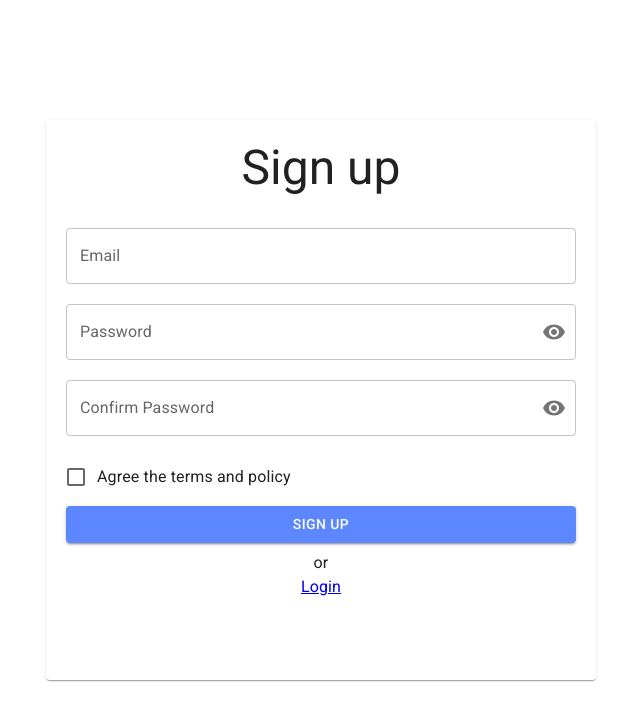
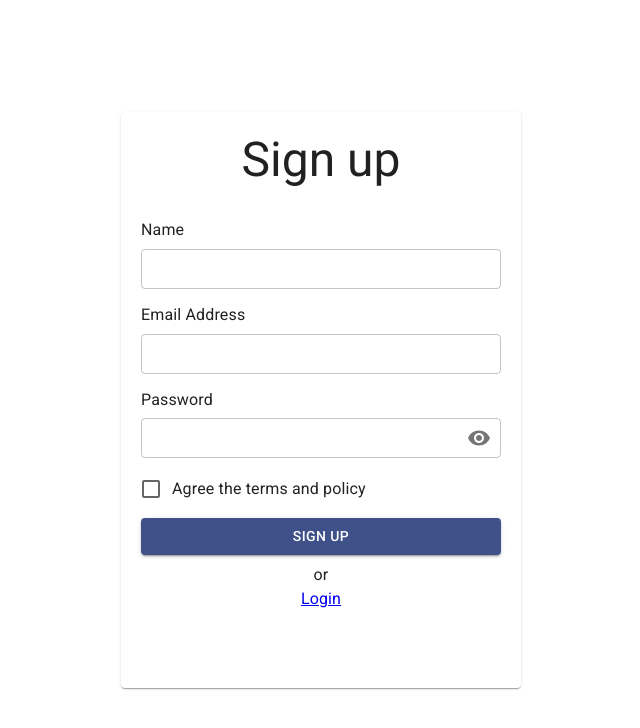
Before and after one commit to HamzaLatifGIT/Dashboard-Project, a React (Vite) app: page /signup in a window 1280 px wide. Shown: the top 728 px of the page, without its empty margins (319-959 px from the left). Built offline with nearby package versions, Linux system fonts and the light colour scheme.

Commit message:
register modification

```diff
--- a/package.json
+++ b/package.json
@@ -14,6 +14,7 @@
     "@emotion/styled": "^11.11.0",
     "@mui/icons-material": "^5.15.14",
     "@mui/material": "^5.15.14",
+    "chart.js": "^4.4.2",
     "react": "^18.2.0",
     "react-chartjs-2": "^5.2.0",
     "react-dom": "^18.2.0",
--- a/src/Pages/Auth/Login.jsx
+++ b/src/Pages/Auth/Login.jsx
@@ -2,7 +2,7 @@ import { React, useState } from 'react';
 import { Link } from "react-router-dom"
 
 // MUI :
-import { Grid, Paper, TextField, Typography, Button, FormControl, InputLabel, OutlinedInput, InputAdornment, IconButton, Box } from "@mui/material"
+import { Grid, Paper, Typography, Button, FormControl, InputLabel, OutlinedInput, InputAdornment, IconButton, Box } from "@mui/material"
 
 // ICONS :
 import Visibility from '@mui/icons-material/Visibility';
@@ -26,7 +26,7 @@ function Login() {
 
 
     const logincard = {
-        padding: 20, height: '70vh', width: 456, margin: "20px auto"
+        padding: 20, height: '70vh', width: 400, margin: "20px auto"
     }
 
     const btnstyle = {
--- a/src/Pages/Auth/Register.jsx
+++ b/src/Pages/Auth/Register.jsx
@@ -2,7 +2,7 @@ import { React, useState } from 'react'
 import { Link } from "react-router-dom"
 
 // MUI :
-import { Grid, Paper, TextField, Typography, FormControlLabel, FormControl, Checkbox, Button, InputLabel, OutlinedInput, InputAdornment, IconButton } from "@mui/material"
+import { Grid, Paper, Typography, FormControlLabel, FormControl, Checkbox, Button, OutlinedInput, InputAdornment, IconButton } from "@mui/material"
 
 // ICONS :
 import Visibility from '@mui/icons-material/Visibility';
@@ -14,11 +14,11 @@ import VisibilityOff from '@mui/icons-material/VisibilityOff';
 
 function Signup() {
 
+
+
     const [showPassword, setShowPassword] = useState(false);
-    const [showConfirmPassword, setShowConfirmPassword] = useState(false);
 
     const handleClickShowPassword = () => setShowPassword((show) => !show);
-    const handleClickShowConfirmPassword = () => setShowConfirmPassword((show) => !show);
 
 
     const [emails, setEmail] = useState('')
@@ -32,10 +32,10 @@ function Signup() {
     }
 
     const logincard = {
-        padding: 20, height: '70vh', width: 550, margin: "20px auto"
+        padding: 20, height: '72vh', width: 400, margin: "20px auto"
     }
     const marginBottom = {
-        marginBottom: 20
+        marginBottom: 10
     }
     const btnstyle = {
         margin: '8px 0'
@@ -51,17 +51,24 @@ function Signup() {
                 <Paper elevation={1} style={logincard}>
                     <Grid sx={{ marginBottom: 3 }}><Typography variant='h3' textAlign={'center'}>Sign up</Typography ></Grid>
 
-                    <TextField label="Email" variant="outlined" fullWidth margin="dense" style={marginBottom} onChange={(e) => { setEmail(e.target.value) }} value={emails} />
-
-                    <FormControl variant="outlined" fullWidth onChange={(e) => { setPassword(e.target.value) }} value={passwords} style={marginBottom}>
-                        <InputLabel htmlFor="outlined-adornment-password">Password</InputLabel>
-                        <OutlinedInput inputProps={{
-                            autoComplete: 'new-password',
-                            form: {
-                                autoComplete: 'off',
-                            },
-                        }}
-                            id="outlined-adornment-password"
+                    <FormControl fullWidth size='small'>
+                        <Typography sx={{ my: 0.8 }}>Name</Typography>
+                        <OutlinedInput />
+                    </FormControl>
+                    <FormControl sx={{ my: 1 }} size='small' variant="outlined" fullWidth onChange={(e) => { setPassword(e.target.value) }} value={passwords} >
+                        <Typography sx={{ my: 0.8 }}>Email Address</Typography>
+                        <OutlinedInput />
+                    </FormControl>
+                    <FormControl size='small' variant="outlined" fullWidth onChange={(e) => { setPassword(e.target.value) }} value={confirmPasswords} style={marginBottom}>
+                        <Typography sx={{ my: 0.8 }}>Password</Typography>
+                        <OutlinedInput
+                            inputProps={{
+                                autoComplete: 'new-password',
+                                form: {
+                                    autoComplete: 'off',
+                                },
+                            }}
+                            id="outlined-adornment-confirmpassword"
                             type={showPassword ? 'text' : 'password'}
                             endAdornment={
                                 <InputAdornment position="end">
@@ -75,33 +82,7 @@ function Signup() {
                                     </IconButton>
                                 </InputAdornment>
                             }
-                            label="Password"
-                        />
-                    </FormControl>
-                    <FormControl variant="outlined" fullWidth onChange={(e) => { setConfirmPassword(e.target.value) }} value={confirmPasswords} style={marginBottom}>
-                        <InputLabel htmlFor="outlined-adornment-password">Confirm Password</InputLabel>
-                        <OutlinedInput
-                            inputProps={{
-                                autoComplete: 'new-password',
-                                form: {
-                                    autoComplete: 'off',
-                                },
-                            }}
-                            id="outlined-adornment-confirmpassword"
-                            type={showConfirmPassword ? 'text' : 'password'}
-                            endAdornment={
-                                <InputAdornment position="end">
-                                    <IconButton
-                                        aria-label="toggle password visibility"
-                                        onClick={handleClickShowConfirmPassword}
 
-                                        edge="end"
-                                    >
-                                        {showConfirmPassword ? <VisibilityOff /> : <Visibility />}
-                                    </IconButton>
-                                </InputAdornment>
-                            }
-                            label="Confirm Password"
                         />
                     </FormControl>
 
@@ -115,7 +96,7 @@ function Signup() {
                         }
                         label="Agree the terms and policy"
                     /><br />
-                    <Button color='primary' variant="contained" fullWidth style={btnstyle} type='submit'>Sign up</Button>
+                    <Button sx={{ backgroundColor: "primary.field" }} color='primary' variant="contained" fullWidth style={btnstyle} type='submit'>Sign up</Button>
                     <Grid align='center'><Typography>or</Typography> <Typography >
                         <Link to={'/login'} >
                             Login
```
